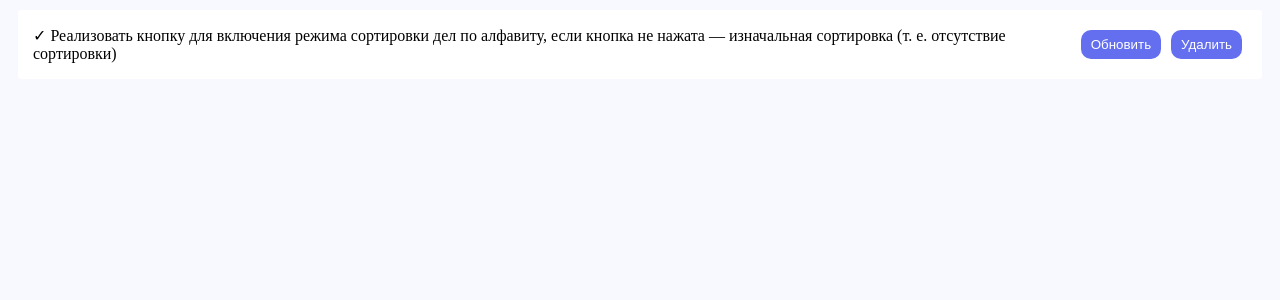
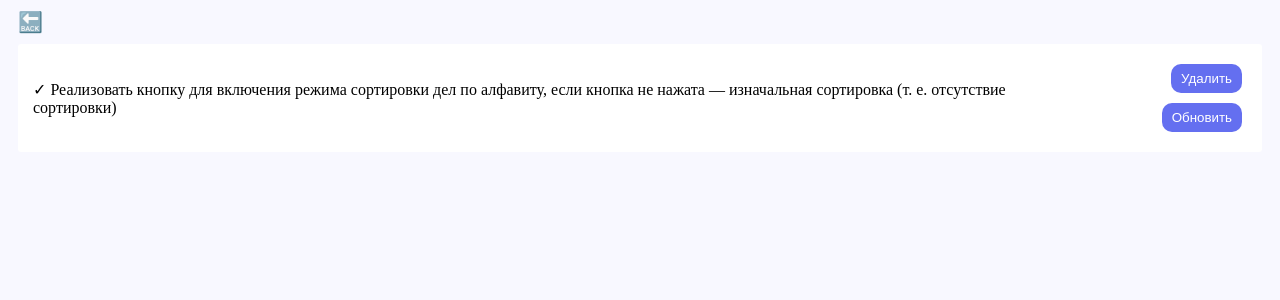
Before and after one commit to andissun1/To-Do-List, a React (Vite) app: page /task/2 in a window 1280 px wide. Shown: the top 300 px of the page. Built offline with nearby package versions, Linux system fonts and the light colour scheme; data requests are answered from the project's data file.

Commit message:
Доработал страницу задач функциями редактирования и удаления, оформил немного по стилям как в задании

```diff
--- a/src/App.css
+++ b/src/App.css
@@ -25,6 +25,12 @@
   animation: loader 1s linear infinite;
 }
 
+.stepBack {
+  font-size: 20px;
+  margin: 10px;
+  cursor: pointer;
+}
+
 @keyframes loader {
   0% {
     transform: rotate(0deg);
--- a/src/App.jsx
+++ b/src/App.jsx
@@ -38,50 +38,6 @@ export default function App() {
   useEffect(() => {
     fetchPost(sortedBy);
   }, [sortedBy]);
-
-  // Изменение
-  const updateTask = async (id, payload) => {
-    try {
-      const response = await fetch(SERVER_URL + '/' + id, {
-        method: 'PATCH',
-        body: JSON.stringify({
-          ...payload,
-        }),
-        headers: {
-          'Content-Type': 'Application/json',
-        },
-      });
-
-      if (!response.ok) throw new Error('Ошибка при запросе на редактирование');
-
-      const updatedTask = await response.json();
-      let updatedData = Object.values(todos).map((todo) =>
-        todo.id === id ? updatedTask : todo
-      );
-
-      setTodos(updatedData);
-    } catch (error) {
-      setError(error);
-    }
-  };
-
-  // Удаление
-  const deleteTask = async (id) => {
-    try {
-      const response = await fetch(SERVER_URL + '/' + id, {
-        method: 'DELETE',
-        headers: {
-          'Content-Type': 'Application/json',
-        },
-      });
-
-      if (!response.ok) throw new Error('Ошибка при удалении');
-
-      setTodos((prevState) => prevState.filter((task) => task.id !== id));
-    } catch (error) {
-      setError(error);
-    }
-  };
 
   // Создание
   const createTask = async (payload) => {
@@ -147,13 +103,7 @@ export default function App() {
         {todos.map((task) => (
           <div key={task.id}>
             <Link to={`/task/${task.id}`}>
-              <TaskItem
-                {...task}
-                key={task.id}
-                deleteTask={deleteTask}
-                updateTask={updateTask}
-                SERVER_URL={SERVER_URL}
-              />
+              <TaskItem {...task} key={task.id} />
             </Link>
           </div>
         ))}
--- a/src/components/DeleteTask.jsx
+++ b/src/components/DeleteTask.jsx
@@ -15,7 +15,9 @@ export function TaskWithDeleteOption({ id, title, handleEdit, deleteTask, comple
       {isDeleting ? (
         'Удаление'
       ) : (
-        <li className={`${completed ? styles.done : styles.undone}`}>{title}</li>
+        <li className={`${completed ? styles.done : styles.undone} task_page`}>
+          {title}
+        </li>
       )}
       <div>
         <button disabled={isDeleting} onClick={() => onDelete(id)}>
--- a/src/components/Editor.jsx
+++ b/src/components/Editor.jsx
@@ -1,11 +1,14 @@
 import styles from './TaskItem.module.css';
 import { useState } from 'react';
 
-export function Editor({ id, title, handleEdit, updateTask, completed }) {
+export function Editor({ id, title, handleEdit, updateTask, completed = false }) {
   const [data, setData] = useState({ title, completed });
+  const [isUpdating, setIsUpdating] = useState(false);
 
   const onSave = (id) => {
+    setIsUpdating(true);
     updateTask(id, data).finally(() => handleEdit());
+    setIsUpdating(false);
   };
 
   const onChange = (e) => {
@@ -39,7 +42,9 @@ export function Editor({ id, title, handleEdit, updateTask, completed }) {
       />
       <input type="checkbox" checked={data.completed} onChange={handleCompleted} />
       <div>
-        <button onClick={() => onSave(id)}>Сохранить</button>
+        <button onClick={() => onSave(id)} disabled={isUpdating}>
+          Сохранить
+        </button>
         <button onClick={handleEdit}>Отмена</button>
       </div>
     </div>
--- a/src/components/SortButtons.jsx
+++ b/src/components/SortButtons.jsx
@@ -12,7 +12,7 @@ export function SortButtons({
 
   function search({ target }) {
     setValue(target.value);
-    sortOnServer('?q=' + value);
+    sortOnServer('?q=' + target.value);
   }
 
   return (
--- a/src/components/TaskItem.jsx
+++ b/src/components/TaskItem.jsx
@@ -1,50 +1,9 @@
-import React, { useState, useEffect } from 'react';
-import { TaskWithDeleteOption } from './DeleteTask';
-import { Editor } from './Editor';
-import { useNavigate, useParams } from 'react-router-dom';
+import styles from './TaskItem.module.css';
 
-export function TaskItem({ id, title, deleteTask, updateTask, completed, SERVER_URL }) {
-  const [isEdit, setIsEdit] = useState(false);
-  const [data, setData] = useState({});
-  const params = useParams();
-  const navigate = useNavigate();
-
-  if (!id) {
-    useEffect(() => {
-      async function getData() {
-        const request = await fetch(`http://localhost:3000/todos/${params.id}`);
-        if (request.status === 404) {
-          navigate('/404');
-        } else {
-          const item = await request.json();
-          setData(item);
-        }
-      }
-      getData();
-    }, []);
-  }
-
-  const handleEdit = () => setIsEdit((prevState) => !prevState);
-
+export function TaskItem({ title, completed }) {
   return (
-    <>
-      {isEdit ? (
-        <Editor
-          id={id || data.id}
-          title={title || data.title}
-          completed={completed || data.completed}
-          updateTask={updateTask}
-          handleEdit={handleEdit}
-        />
-      ) : (
-        <TaskWithDeleteOption
-          id={id || data.id}
-          title={title || data.title}
-          completed={completed || data.completed}
-          handleEdit={handleEdit}
-          deleteTask={deleteTask}
-        />
-      )}
-    </>
+    <div className={styles.task}>
+      <li className={`${completed ? styles.done : styles.undone} task_li`}>{title}</li>
+    </div>
   );
 }
--- a/src/components/TaskItem.module.css
+++ b/src/components/TaskItem.module.css
@@ -39,9 +39,11 @@ ul {
   padding: 0;
 }
 
-.task li {
-  max-width: 85%;
+:global .task_li {
+  max-width: 100%;
   overflow: hidden;
+  text-overflow: ellipsis;
+  white-space: nowrap;
 }
 
 .done {
--- /dev/null
+++ b/src/components/TaskPage.jsx
@@ -0,0 +1,113 @@
+import { useState, useEffect } from 'react';
+import { TaskWithDeleteOption } from './DeleteTask';
+import { Editor } from './Editor';
+import { useParams, useNavigate } from 'react-router-dom';
+import { SERVER_URL } from '../constants';
+
+export default function TaskPage() {
+  const [isEdit, setIsEdit] = useState(false);
+  const [taskData, setTaskData] = useState('');
+  const params = useParams();
+  const navigate = useNavigate();
+
+  const [isLoading, setIsLoading] = useState(false);
+  const [error, setError] = useState(null);
+  const { id, title, completed } = taskData;
+
+  useEffect(() => {
+    getData();
+  }, [isEdit]);
+
+  // Наблюдается проблема с частым рендерингом
+  // console.log('Рендер');
+
+  async function getData() {
+    setIsLoading(true);
+    try {
+      const request = await fetch(SERVER_URL + params.id);
+      if (request.status === 404) {
+        navigate('/404');
+        throw new Error('Не найдена задача');
+      } else {
+        const item = await request.json();
+        setTaskData(item);
+        setIsLoading(false);
+      }
+    } catch {
+      setError(error);
+    }
+  }
+
+  const handleEdit = () => setIsEdit((prevState) => !prevState);
+
+  const deleteTask = async (id) => {
+    try {
+      const response = await fetch(SERVER_URL + '/' + id, {
+        method: 'DELETE',
+        headers: {
+          'Content-Type': 'Application/json',
+        },
+      });
+
+      if (!response.ok) throw new Error('Ошибка при удалении');
+
+      navigate('/');
+    } catch (error) {
+      setError(error);
+    }
+  };
+
+  const updateTask = async (id, payload) => {
+    try {
+      const response = await fetch(SERVER_URL + '/' + id, {
+        method: 'PATCH',
+        body: JSON.stringify({
+          ...payload,
+        }),
+        headers: {
+          'Content-Type': 'Application/json',
+        },
+      });
+
+      if (!response.ok) throw new Error('Ошибка при запросе на редактирование');
+
+      const updatedTask = await response.json();
+      let updatedData = Object.values(taskData).map((taskData) =>
+        taskData.id === id ? updatedTask : taskData
+      );
+
+      setTaskData(updatedData);
+    } catch (error) {
+      setError(error);
+    }
+  };
+
+  if (isLoading) {
+    return <h1 className="loader"></h1>;
+  }
+
+  return (
+    <>
+      <div className="stepBack" onClick={() => navigate('/')}>
+        🔙
+      </div>
+      {isEdit ? (
+        <Editor
+          id={id}
+          title={title}
+          completed={completed}
+          updateTask={updateTask}
+          handleEdit={handleEdit}
+        />
+      ) : (
+        <TaskWithDeleteOption
+          id={id}
+          title={title}
+          completed={completed}
+          handleEdit={handleEdit}
+          deleteTask={deleteTask}
+        />
+      )}
+    </>
+  );
+}
--- /dev/null
+++ b/src/constants.js
@@ -0,0 +1 @@
+export const SERVER_URL = 'http://localhost:3000/todos/';
--- a/src/db.json
+++ b/src/db.json
@@ -13,7 +13,7 @@
       "completed": false
     },
     {
-      "title": "Тест",
+      "title": "Пример короткой заметки",
       "body": "",
       "id": 4
     }
--- a/src/index.css
+++ b/src/index.css
@@ -1,3 +1,7 @@
 :root {
   background: #f8f8ff;
 }
+
+a {
+  text-decoration: none;
+}
--- a/src/main.jsx
+++ b/src/main.jsx
@@ -2,7 +2,7 @@ import { StrictMode } from 'react';
 import { createRoot } from 'react-dom/client';
 import './index.css';
 import App from './App.jsx';
-import { TaskItem } from './components/TaskItem.jsx';
+import TaskPage from './components/TaskPage.jsx';
 
 import { Routes, Route, BrowserRouter, Navigate } from 'react-router-dom';
 
@@ -11,7 +11,7 @@ createRoot(document.getElementById('root')).render(
     <BrowserRouter>
       <Routes>
         <Route path="/" element={<App />} />
-        <Route path="/task/:id" element={<TaskItem />} />
+        <Route path="/task/:id" element={<TaskPage />} />
         <Route path="/404" element={<div>Ошибка 404. Страница не найдена.</div>} />
         <Route path="*" element={<Navigate to="/404" replace={true} />} />
       </Routes>
```
